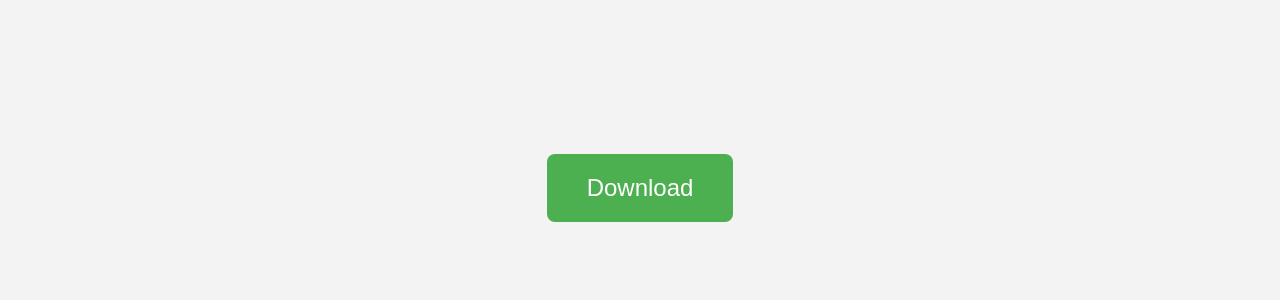
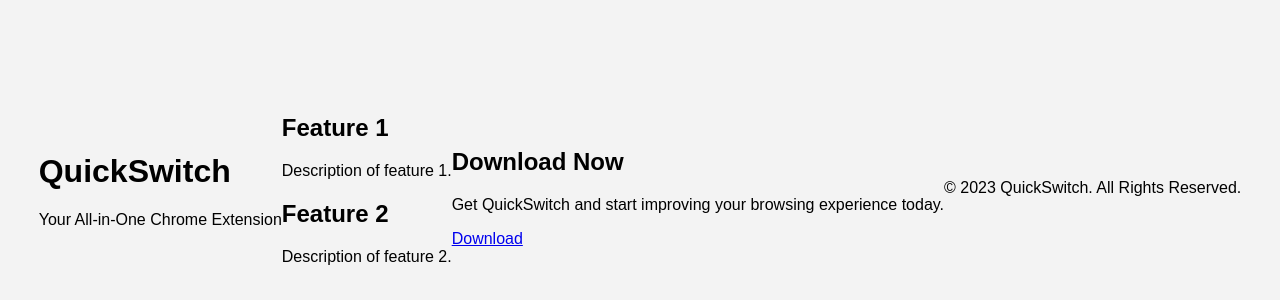
Before and after one commit to Amusablecone6191/Quickswitch, a plain HTML site: page index.html in a window 1280 px wide. Shown: the part 212-512 px from the top of the page. Drawn offline with Linux system fonts and the light colour scheme.

Commit message:
Update index.html

```diff
--- a/index.html
+++ b/index.html
@@ -1,18 +1,40 @@
 <!DOCTYPE html>
 <html lang="en">
+
 <head>
     <meta charset="UTF-8">
     <meta name="viewport" content="width=device-width, initial-scale=1.0">
-    <title>GitHub Beautified</title>
+    <title>QuickSwitch - Chrome Extension</title>
     <link rel="stylesheet" href="styles.css">
 </head>
+
 <body>
-    <div class="container">
-        <button class="download-button" id="downloadButton">
-            Download
-            <div class="glow-shadow" id="glowShadow"></div>
-        </button>
-    </div>
-    <script src="script.js"></script>
+    <header>
+        <h1>QuickSwitch</h1>
+        <p>Your All-in-One Chrome Extension</p>
+    </header>
+
+    <section class="features">
+        <div class="feature">
+            <h2>Feature 1</h2>
+            <p>Description of feature 1.</p>
+        </div>
+        <div class="feature">
+            <h2>Feature 2</h2>
+            <p>Description of feature 2.</p>
+        </div>
+        <!-- Add more features as needed -->
+    </section>
+
+    <section class="download">
+        <h2>Download Now</h2>
+        <p>Get QuickSwitch and start improving your browsing experience today.</p>
+        <a href="#" class="download-btn">Download</a>
+    </section>
+
+    <footer>
+        <p>&copy; 2023 QuickSwitch. All Rights Reserved.</p>
+    </footer>
 </body>
+
 </html>
```
